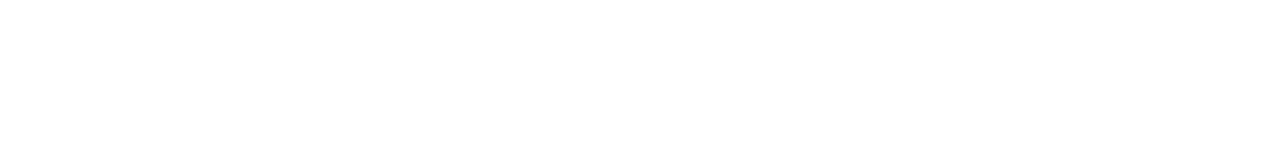
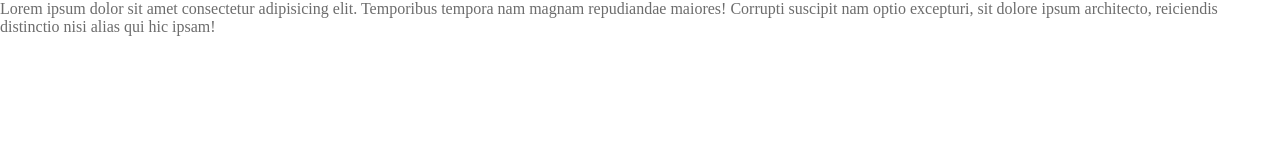
Before and after one commit to PedroCoitinh0/Projeto-travelgram02, a plain HTML site: page index.html in a window 1280 px wide. Drawn offline with Linux system fonts and the light colour scheme.

Commit message:
initial style guide

```diff
--- a/index.html
+++ b/index.html
@@ -9,5 +9,9 @@
 </head>
 <body>
 
+  <p>
+    Lorem ipsum dolor sit amet consectetur adipisicing elit. Temporibus tempora nam magnam repudiandae maiores! Corrupti suscipit nam optio excepturi, sit dolore ipsum architecto, reiciendis distinctio nisi alias qui hic ipsam!
+  </p>
+
 </body>
 </html>
--- a/styles/global.css
+++ b/styles/global.css
@@ -3,3 +3,18 @@
   padding: 0;
   box-sizing: border-box;
 }
+
+:root {
+  --brand-color: #EF5F4C;
+  --background-color: #FFFFFF;
+  --surface-color: #F5F5F5;
+  --skeleton-color: #D9D9D9;
+  --shape-transparency: #ffffff91;
+  --text-color-primary: #313131;
+  --text-color-secondary: #6C6C6C;
+}
+
+body {
+  color: var(--text-color-secondary);
+  background-color: var(--background-color);
+}
```
Also changed, not shown: assets/AirplaneTilt.svg (added), assets/Image 01.png (added), assets/Image 02.png (added), assets/Image 03.png (added), assets/Image 04.png (added), assets/Image 05.png (added), assets/Image 06.png (added), assets/Image 07.png (added), assets/Image 08.png (added), assets/Image 09.png (added), assets/Image 10.png (added), assets/Image 11.png (added), assets/Image.svg (added), assets/Logo.svg (added), 2 more files, 1 other file.
